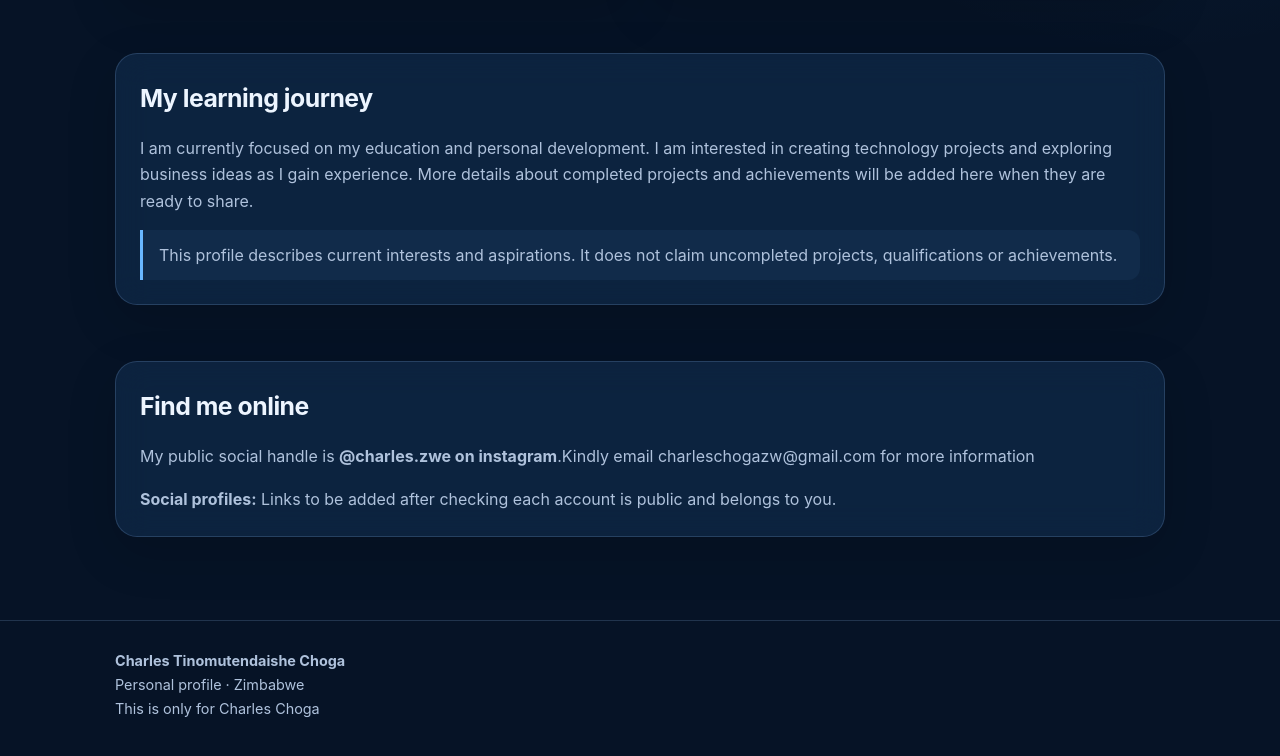
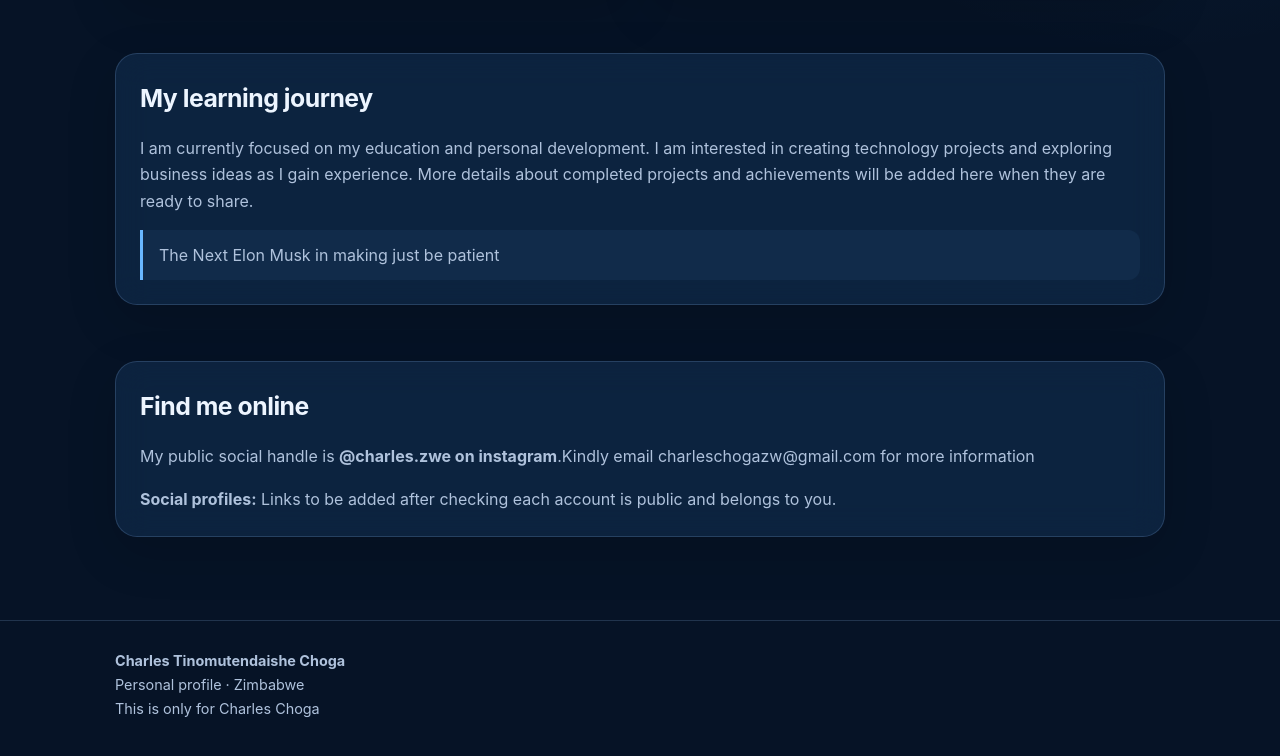
Before and after one commit to charleschoga2025-wq/charles-choga-profile, a plain HTML site: page index.html in a window 1280 px wide. Shown: the part 1291-2047 px from the top of the page. Drawn offline with Linux system fonts and the light colour scheme.

Commit message:
Update note about personal aspirations

```diff
--- a/index.html
+++ b/index.html
@@ -145,7 +145,7 @@
       <div class="card">
         <h2>My learning journey</h2>
         <p>I am currently focused on my education and personal development. I am interested in creating technology projects and exploring business ideas as I gain experience. More details about completed projects and achievements will be added here when they are ready to share.</p>
-        <p class="note">This profile describes current interests and aspirations. It does not claim uncompleted projects, qualifications or achievements.</p>
+        <p class="note">The Next Elon Musk in making just be patient</p>
       </div>
     </section>
 
```
